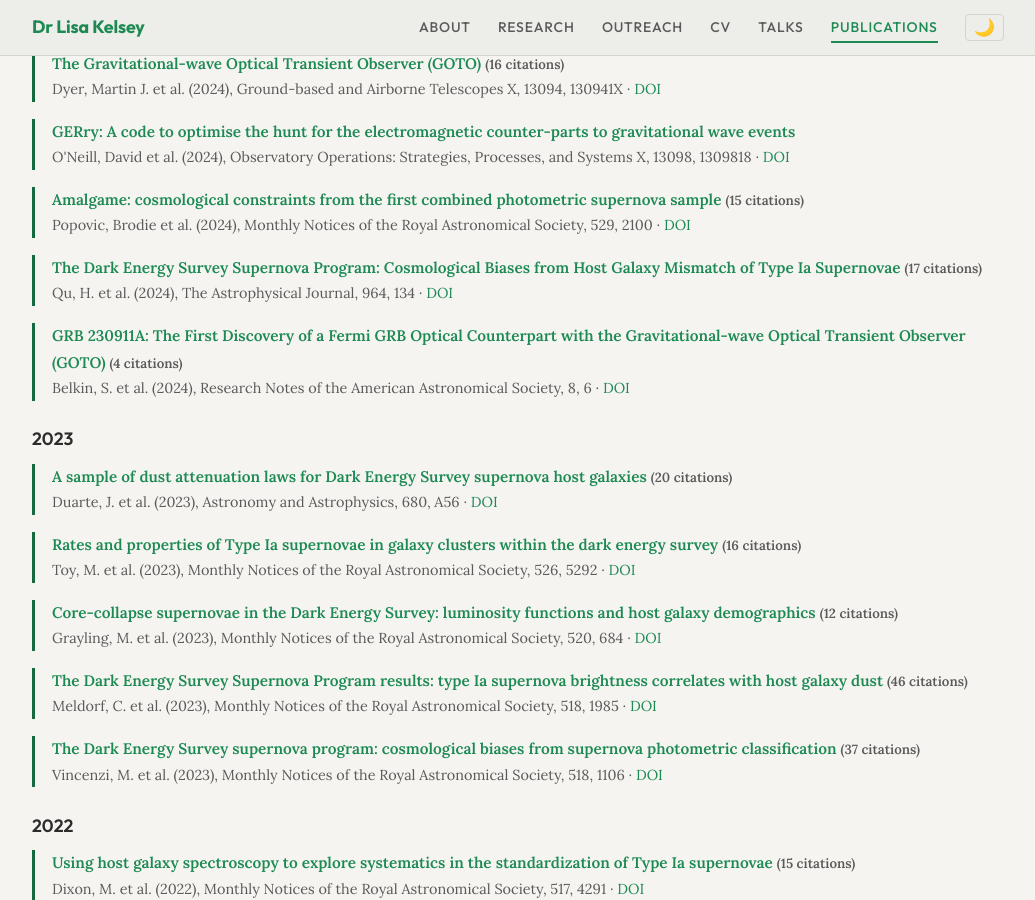
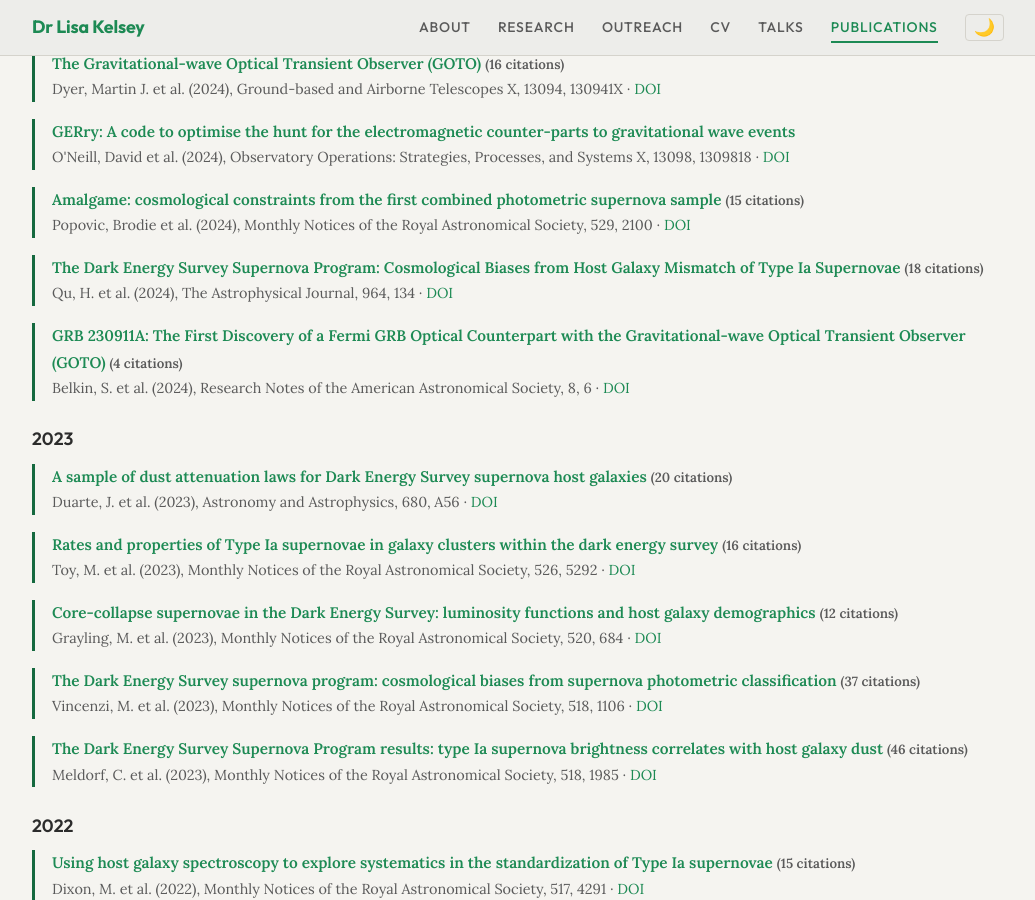
Before and after one commit to LKelsey/LKelsey.github.io, a Jekyll site: the page built from publications.md, in a window 1280 px wide and 900 px high, scrolled down 2341 px. Shown: the whole window, without its empty margins (122-1157 px from the left). Built offline with Jekyll 4.4.1, drawn with Linux system fonts in a browser that asks for light colours; part of the change alters nothing that is shown.

Commit message:
Auto-update publications from ADS

```diff
--- a/_data/publications.yml
+++ b/_data/publications.yml
@@ -1,4 +1,4 @@
-# Auto-generated from ADS library on 2026-07-23 08:17 UTC
+# Auto-generated from ADS library on 2026-07-24 08:12 UTC
 # Do not edit manually
 
 first_author:
@@ -228,7 +228,7 @@ coauthor:
       journal: "The Astrophysical Journal, 964, 134"
       url: https://ui.adsabs.harvard.edu/abs/2024ApJ...964..134Q/abstract
       bibcode: "2024ApJ...964..134Q"
-      citations: 17
+      citations: 18
       doi: https://doi.org/10.3847/1538-4357/ad251d
     - title: "GRB 230911A: The First Discovery of a Fermi GRB Optical Counterpart with the Gravitational-wave Optical Transient Observer (GOTO)"
       authors: "Belkin, S. et al."
@@ -262,6 +262,14 @@ coauthor:
       bibcode: "2023MNRAS.520..684G"
       citations: 12
       doi: https://doi.org/10.1093/mnras/stad056
+    - title: "The Dark Energy Survey supernova program: cosmological biases from supernova photometric classification"
+      authors: "Vincenzi, M. et al."
+      year: 2023
+      journal: "Monthly Notices of the Royal Astronomical Society, 518, 1106"
+      url: https://ui.adsabs.harvard.edu/abs/2023MNRAS.518.1106V/abstract
+      bibcode: "2023MNRAS.518.1106V"
+      citations: 37
+      doi: https://doi.org/10.1093/mnras/stac1404
     - title: "The Dark Energy Survey Supernova Program results: type Ia supernova brightness correlates with host galaxy dust"
       authors: "Meldorf, C. et al."
       year: 2023
@@ -270,14 +278,6 @@ coauthor:
       bibcode: "2023MNRAS.518.1985M"
       citations: 46
       doi: https://doi.org/10.1093/mnras/stac3056
-    - title: "The Dark Energy Survey supernova program: cosmological biases from supernova photometric classification"
-      authors: "Vincenzi, M. et al."
-      year: 2023
-      journal: "Monthly Notices of the Royal Astronomical Society, 518, 1106"
-      url: https://ui.adsabs.harvard.edu/abs/2023MNRAS.518.1106V/abstract
-      bibcode: "2023MNRAS.518.1106V"
-      citations: 37
-      doi: https://doi.org/10.1093/mnras/stac1404
     - title: "Using host galaxy spectroscopy to explore systematics in the standardization of Type Ia supernovae"
       authors: "Dixon, M. et al."
       year: 2022
```
